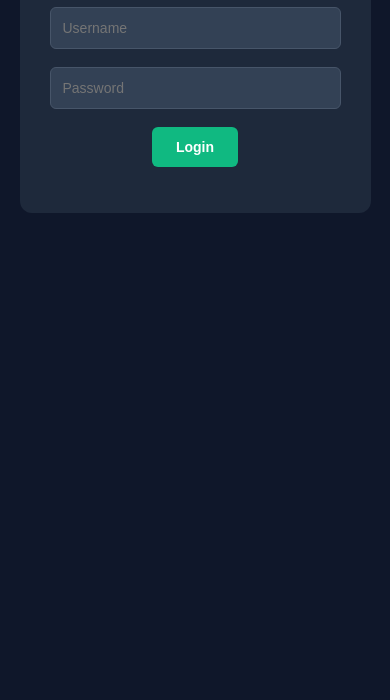
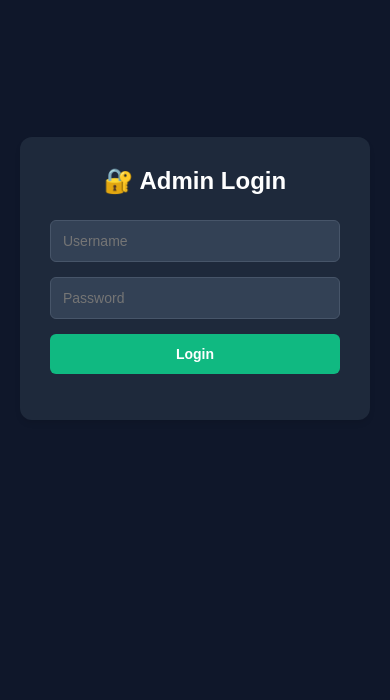
Before and after one commit to utsavgadhiya333-svg/KEY_GENERATOR, a website: page index.html in a window 390 px wide. Shown: the part 144-844 px from the top of the page. Drawn offline with Linux system fonts and the light colour scheme; no server answers.

Commit message:
Center and fix login box design on mobile

```diff
--- a/index.html
+++ b/index.html
@@ -6,11 +6,15 @@
 <title>UTSAV Key System</title>
 
 <style>
+* {
+    box-sizing: border-box;
+}
+
 html, body {
     margin: 0;
     padding: 0;
     width: 100%;
-    /* 👈 આનાથી સ્ક્રીન આજુબાજુ હલશે નહીં (No Horizontal Scroll) */
+    height: 100%;
     overflow-x: hidden;
     font-family: Arial, sans-serif;
     background: #0f172a;
@@ -20,16 +24,14 @@ html, body {
 body {
     display: flex;
     flex-direction: row;
-    min-height: 100vh;
 }
 
-/* સાઇડબાર કમ્પ્યુટર માટે */
+/* 💻 કમ્પ્યુટર માટે સાઇડબાર */
 .sidebar {
     width: 240px;
     min-width: 240px;
     background: #111827;
     padding: 20px;
-    box-sizing: border-box;
 }
 
 .sidebar h2 {
@@ -54,7 +56,6 @@ body {
 .content {
     flex: 1;
     padding: 30px;
-    box-sizing: border-box;
     width: 100%;
 }
 
@@ -64,14 +65,12 @@ body {
     padding: 25px;
     border-radius: 12px;
     width: 100%;
-    box-sizing: border-box;
 }
 
 .active {
     display: block;
 }
 
-/* ઇનપુટ અને સિલેક્ટ બોક્સ */
 input, select {
     width: 100%;
     max-width: 350px;
@@ -80,12 +79,15 @@ input, select {
     border: 1px solid #475569;
     background: #334155;
     color: white;
-    box-sizing: border-box;
     font-size: 14px;
+    display: block;
+    margin-bottom: 15px;
 }
 
 button.action-btn {
-    padding: 12px 24px;
+    width: 100%;
+    max-width: 350px;
+    padding: 12px;
     border: none;
     border-radius: 6px;
     background: #10b981;
@@ -95,22 +97,42 @@ button.action-btn {
     font-size: 14px;
 }
 
-/* લોગિન બોક્સ */
+/* 🔐 લોગિન કન્ટેનર: આખા પેજની વચ્ચે લાવવા માટે */
+.login-container {
+    display: flex;
+    align-items: center;
+    justify-content: center;
+    width: 100%;
+    height: 100vh;
+    padding: 20px;
+}
+
 #loginBox {
     width: 100%;
-    max-width: 400px;
-    margin: 80px auto;
+    max-width: 360px;
     padding: 30px;
     background: #1e293b;
     border-radius: 12px;
     text-align: center;
-    box-sizing: border-box;
+    box-shadow: 0 4px 6px -1px rgba(0, 0, 0, 0.1);
 }
 
-/* 📱 ખાસ ફોન માટેનું CSS (Responsive) */
+#loginBox h1 {
+    margin-top: 0;
+    font-size: 24px;
+    margin-bottom: 25px;
+}
+
+#loginBox input, #loginBox button {
+    max-width: 100%;
+    margin-left: auto;
+    margin-right: auto;
+}
+
+/* 📱 ફોનની સ્ક્રીન માટે (Mobile Responsive) */
 @media (max-width: 768px) {
     body {
-        flex-direction: column; /* ફોનમાં સાઇડબાર ઉપર અને કન્ટેન્ટ નીચે આવશે */
+        flex-direction: column;
     }
 
     .sidebar {
@@ -118,7 +140,6 @@ button.action-btn {
         min-width: 100%;
         height: auto;
         padding: 15px;
-        box-sizing: border-box;
     }
 
     .sidebar h2 {
@@ -126,26 +147,24 @@ button.action-btn {
     }
 
     .sidebar button {
-        margin: 5px 0;
+        margin: 4px 0;
         padding: 10px;
     }
 
     .content {
         padding: 15px;
-        width: 100%;
     }
 
     .section {
         padding: 15px;
     }
 
-    input, select {
-        max-width: 100%; /* ફોનમાં પૂરેપૂરી સ્ક્રીન સાઇઝમાં સેટ થઈ જશે */
+    input, select, button.action-btn {
+        max-width: 100%;
     }
 
-    #loginBox {
-        margin: 40px auto;
-        width: 90%; /* ફોનની સ્ક્રીનથી થોડું નાનું કમ્પ્લેટ ફિટ બેસશે */
+    .login-container {
+        height: 100vh; /* લોગિન સ્ક્રીન ફોનમાં પણ બરાબર વચ્ચે જ રહેશે */
     }
 }
 </style>
@@ -153,16 +172,17 @@ button.action-btn {
 
 <body>
 
-<!-- લોગિન બોક્સ સેન્ટરમાં દેખાશે -->
-<div id="loginBox">
-    <h1>🔐 Admin Login</h1>
-    <input id="adminUser" placeholder="Username"><br><br>
-    <input id="adminPass" type="password" placeholder="Password"><br><br>
-    <button class="action-btn" onclick="adminLogin()">Login</button>
-    <p id="loginMsg"></p>
+<!-- લોગિન બોક્સને વચ્ચે સેટ કરવા માટે આ કન્ટેનર ઉમેર્યું -->
+<div class="login-container" id="loginWrapper">
+    <div id="loginBox">
+        <h1>🔐 Admin Login</h1>
+        <input id="adminUser" placeholder="Username">
+        <input id="adminPass" type="password" placeholder="Password">
+        <button class="action-btn" onclick="adminLogin()">Login</button>
+        <p id="loginMsg" style="margin-bottom: 0; color: #ef4444;"></p>
+    </div>
 </div>
 
-<!-- સાઇડબાર મેનુ -->
 <div class="sidebar" style="display:none;">
     <h2>UTSAV</h2>
     <button onclick="show('generate')">🔑 Key Generate</button>
@@ -171,7 +191,6 @@ button.action-btn {
     <button onclick="show('admin')">👤 Admin</button>
 </div>
 
-<!-- કન્ટેન્ટ સેકશન -->
 <div class="content" style="display:none;">
     <div id="generate" class="section active">
         <h1>🔑 Key Generate</h1>
@@ -181,7 +200,7 @@ button.action-btn {
             <option>15 Days</option>
             <option>Permanent</option>
         </select>
-        <br><br>
+        <br>
         <button class="action-btn" onclick="generateKey()">Generate Key</button>
         <h3 id="newKey"></h3>
         <button class="action-btn" style="background:#64748b;" onclick="copyNewKey()">📋 Copy Key</button>
@@ -195,8 +214,8 @@ button.action-btn {
 
     <div id="activate" class="section">
         <h1>🔐 Activate Key</h1>
-        <input id="activeKey" placeholder="Enter Key"><br><br>
-        <input id="deviceId" placeholder="Enter Device ID"><br><br>
+        <input id="activeKey" placeholder="Enter Key">
+        <input id="deviceId" placeholder="Enter Device ID">
         <button class="action-btn" onclick="activateKey()">Activate</button>
         <h3 id="activateMsg"></h3>
     </div>
@@ -218,7 +237,7 @@ function adminLogin(){
 
     if(user === "ugtm" && pass === "98751"){
         localStorage.setItem("adminLogin","true");
-        document.getElementById("loginBox").style.display="none";
+        document.getElementById("loginWrapper").style.display="none"; // આખા કન્ટેનરને હટાવશે
         document.querySelector(".sidebar").style.display="block";
         document.querySelector(".content").style.display="block";
     }else{
@@ -269,7 +288,7 @@ async function loadKeys(){
         <p><b>Status:</b> ${k.status}</p>
         <p><b>Device:</b> ${k.device_id || "Not Used"}</p>
         <p><b>Expiry:</b> ${k.expires_at}</p>
-        <button class="action-btn" style="background:#ef4444; padding:5px 10px; font-size:12px;" onclick="deleteKey('${k.key}')">🗑️ Delete Key</button>
+        <button class="action-btn" style="background:#ef4444; padding:5px 10px; font-size:12px; max-width: 120px;" onclick="deleteKey('${k.key}')">🗑️ Delete Key</button>
         `;
     });
     document.getElementById("keyList").innerHTML = html;
```
